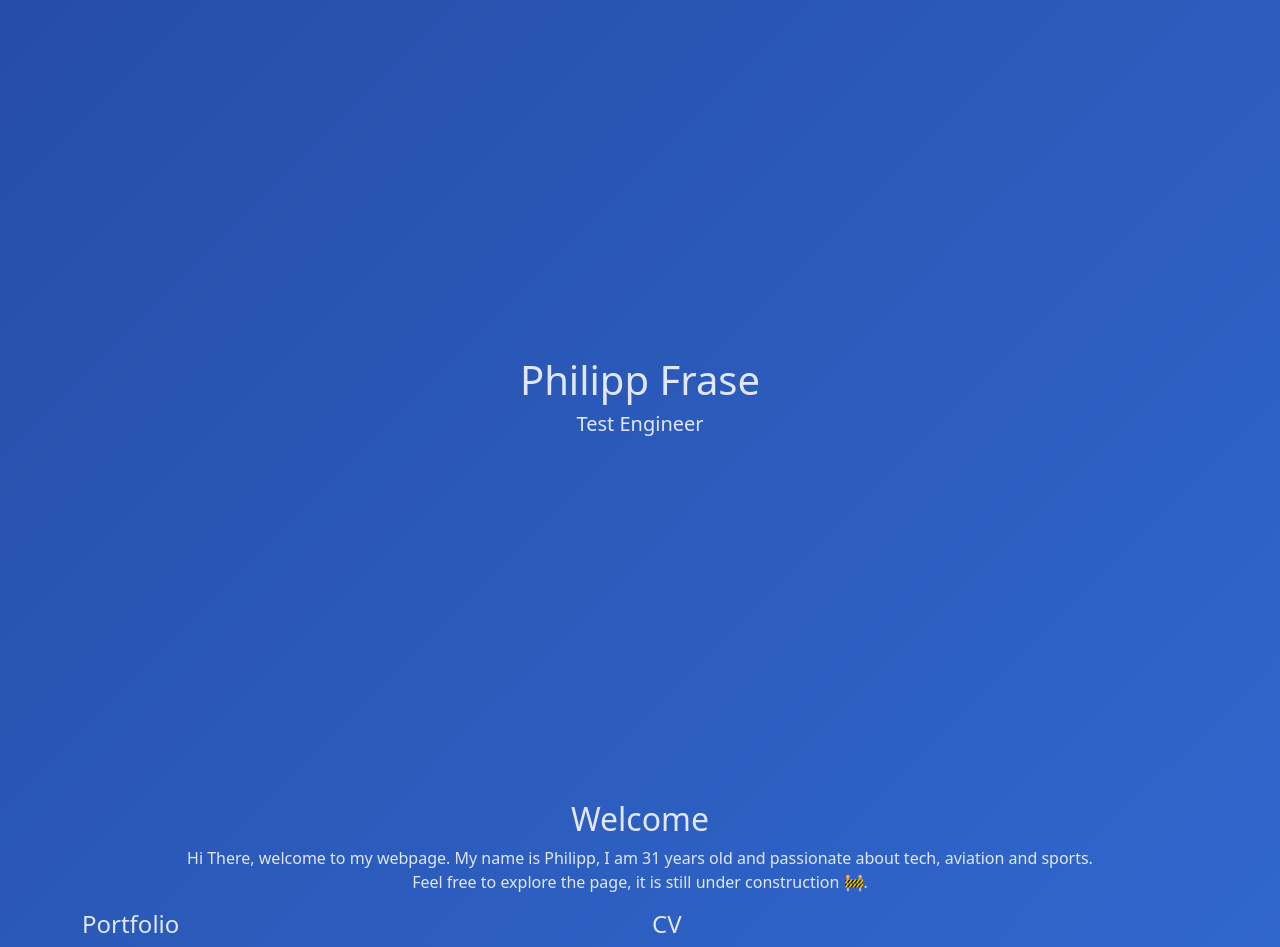
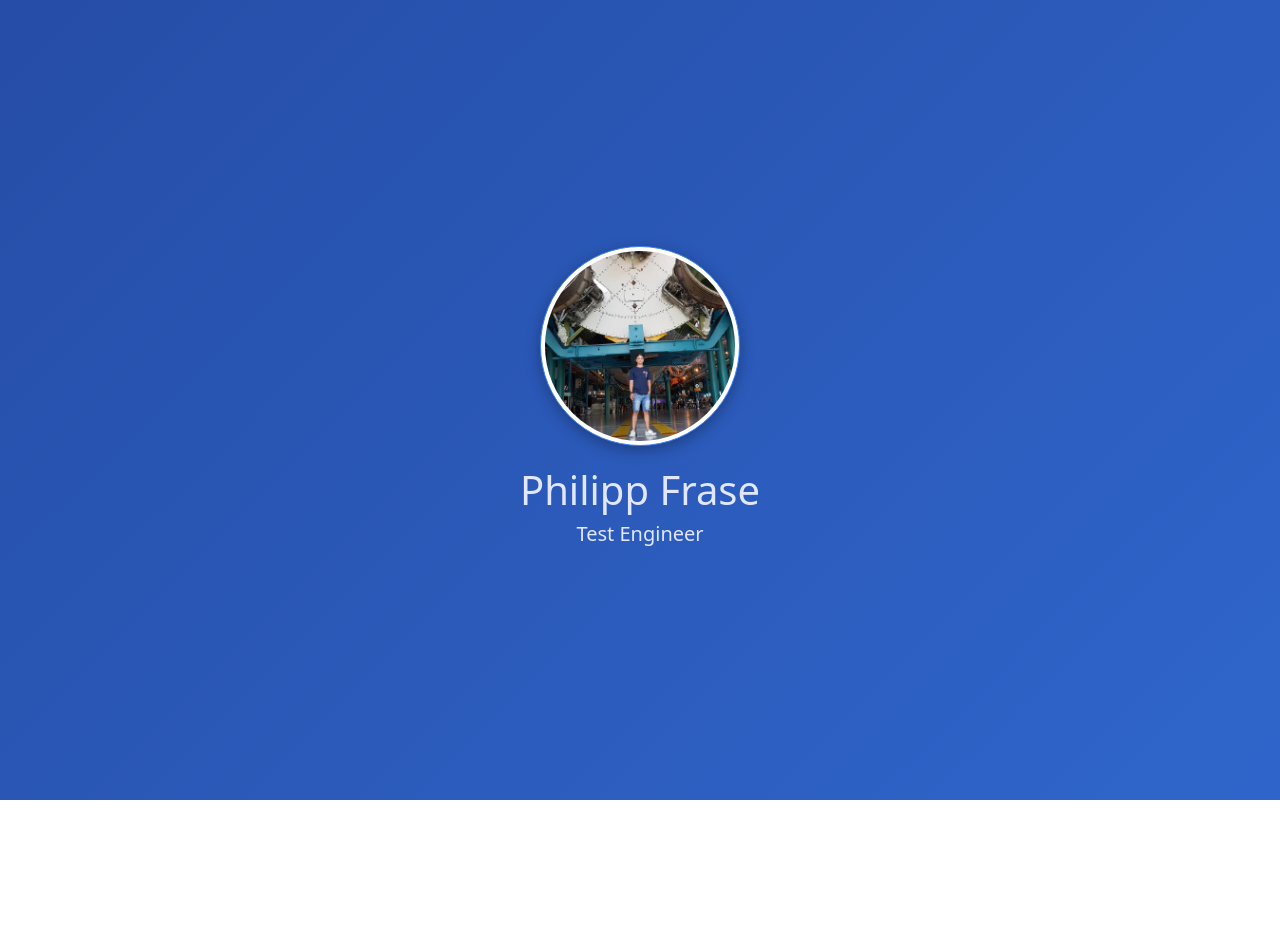
Before and after one commit to nycto404/nycto404.github.io, a plain HTML site: page index.html in a window 1280 px wide. After the commit the page ends 800 px from the top, so only its background shows below. Drawn offline with Linux system fonts and the light colour scheme.

Commit message:
Small adjustments

```diff
--- a/css/style.css
+++ b/css/style.css
@@ -12,6 +12,16 @@ body {
   color: #e0e7ff;
 }
 
+#profile-photo {
+  width: 200px;
+  height: 200px;
+  object-fit: cover;
+  border-radius: 50%;
+  border: 1px solid #3b82f6;
+  box-shadow: 0 4px 15px rgba(0, 0, 0, 0.3);
+  margin-bottom: 20px;
+}
+
 @keyframes gradientShift {
   0% {
     background-position: 0% 50%;
--- a/index.html
+++ b/index.html
@@ -13,24 +13,9 @@
     <div class="container">
         <div class="row min-vh-100 align-items-center justify-content-center">
             <div class="col text-center">
+                <img src="assets/profile_photo.jpg" class="img-thumbnail" id="profile-photo" alt="ooops...">
                 <h1>Philipp Frase</h1>
                 <h5>Test Engineer</h5>
-            </div>
-        </div>
-
-        <div class="row">
-            <div class="col text-center">
-                <h2>Welcome</h2>
-                <p>Hi There, welcome to my webpage. My name is Philipp, I am 31 years old and passionate about tech, aviation and sports. <br>Feel free to explore the page, it is still under construction 🚧.</p>
-            </div>
-        </div>
-
-        <div class="row">
-            <div class="col">
-                <h4>Portfolio</h4>
-            </div>
-            <div class="col">
-                <h4>CV</h4>
             </div>
         </div>
     </div>
```
Also changed, not shown: assets/profile_photo.jpg (added).
